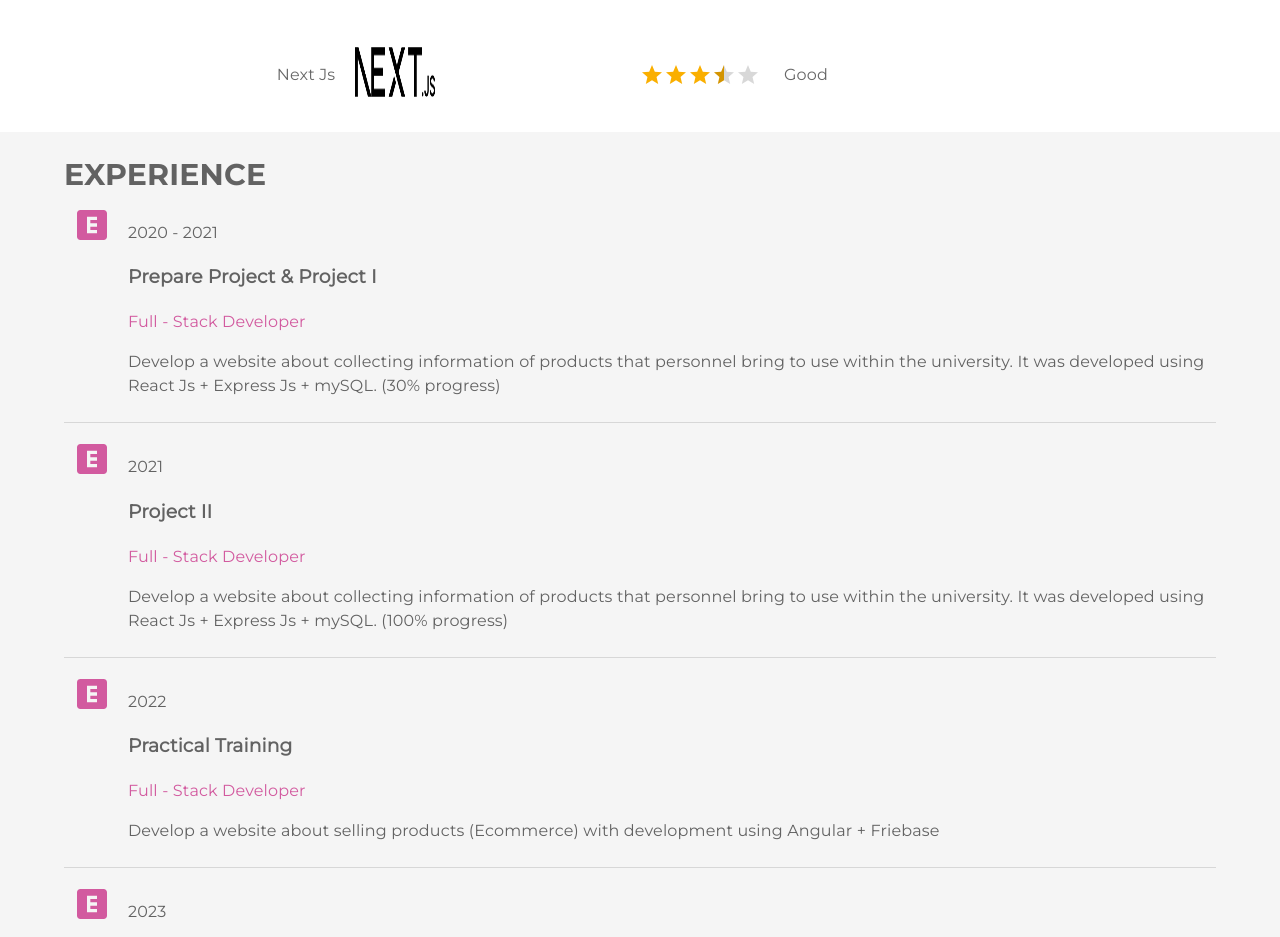
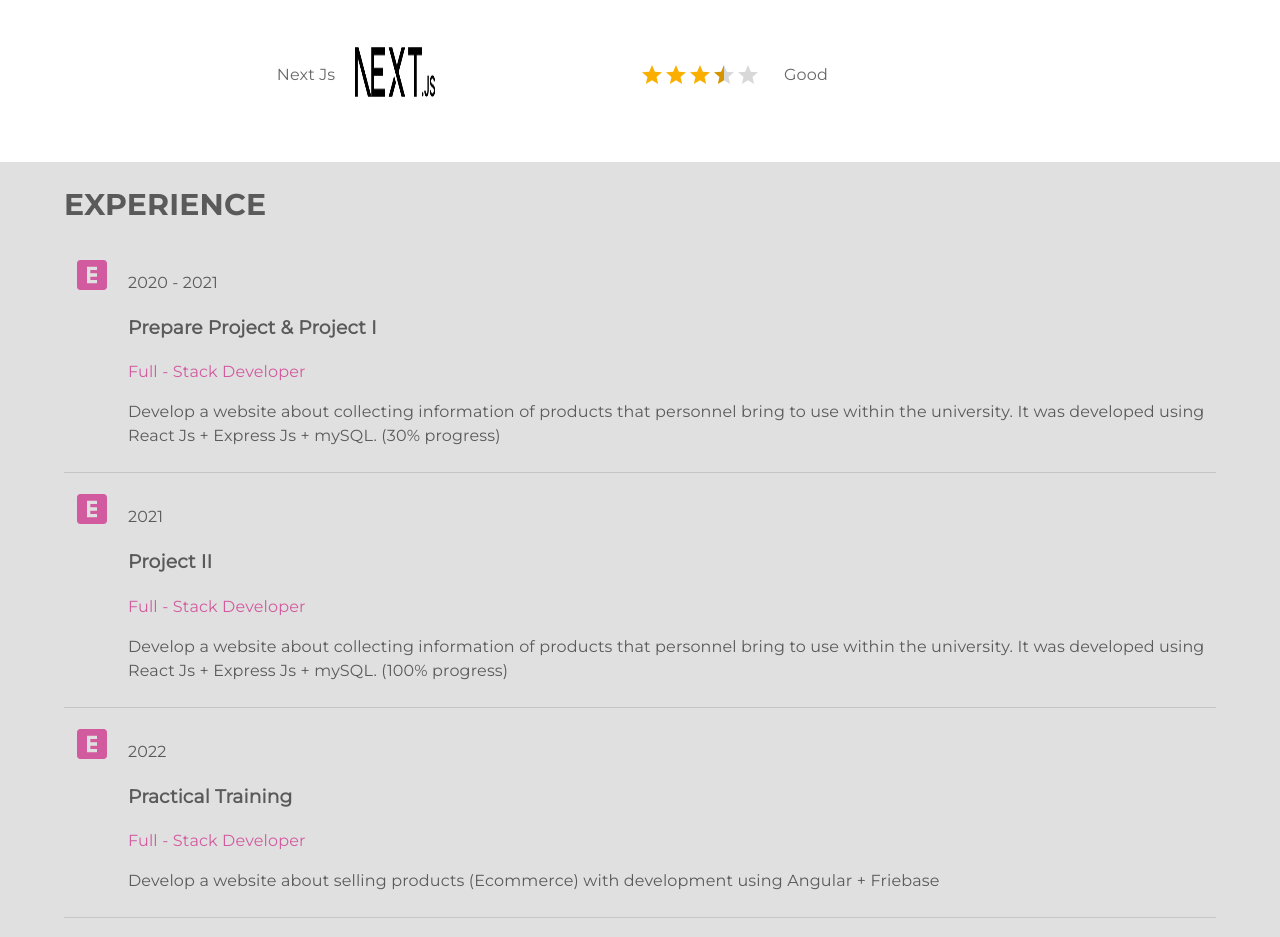
Before and after one commit to Muhammatsorin/next-portfolio, a Next.js app: page / in a window 1280 px wide. Shown: the part 1860-2797 px from the top of the page. Built offline with nearby package versions, Linux system fonts and the light colour scheme.

Commit message:
update style

```diff
--- a/components/contact/Contact.js
+++ b/components/contact/Contact.js
@@ -1,4 +1,4 @@
-import React , { useState } from 'react'
+import React, { useState } from 'react'
 import styles from '../contact/Contact.module.css'
 import CssBaseline from '@mui/material/CssBaseline';
 import Box from '@mui/material/Box';
@@ -62,7 +62,7 @@ const Contact = (props) => {
                         </Grid>
                     </Grid>
                     <FormControl>
-                        <Grid container rowSpacing={1} columnSpacing={{ xs: 1, sm: 2, md: 3 }} sx={{ marginTop: '30px' }}>
+                        <Grid container rowSpacing={1} columnSpacing={{ xs: 1, sm: 2, md: 3 }} sx={{ marginTop: '30px' }} className={styles.form_item}>
                             <Grid item xs={12} md={6}>
                                 <Item className={styles.item_form}>
                                     <p>Your Name :</p>
--- a/components/experience/Exp.js
+++ b/components/experience/Exp.js
@@ -109,7 +109,7 @@ const Exp = (props) => {
 }
 
 const Exp_wrapper = styled('div')({
-    backgroundColor: '#F5F5F5'
+    backgroundColor: '#E0E0E0'
 })
 
 export default Exp
--- a/components/experience/Exp.module.css
+++ b/components/experience/Exp.module.css
@@ -3,7 +3,7 @@
 }
 
 .title {
-    margin: 0;
+    margin-top: 30px;
     padding-top: 20px;
     font-family: 'Montserrat-bold';
     text-transform: uppercase;
@@ -18,6 +18,11 @@
 
 .item_wrap .item_icon {
     color: #d25a9f;
+    background-color: #E0E0E0;
+}
+
+.item_wrap .item_des {
+    background-color: #E0E0E0;
 }
 
 .item_wrap .item_des .nature_of_work .p1 {
--- a/components/profile/Profile.js
+++ b/components/profile/Profile.js
@@ -100,7 +100,7 @@ const Profile = (props) => {
 }
 
 const Profile_Wrapper = styled('div')({
-    backgroundColor: '#F5F5F5'
+    backgroundColor: '#E0E0E0'
 })
 
 
--- a/components/profile/Profile.module.css
+++ b/components/profile/Profile.module.css
@@ -15,6 +15,7 @@
     display: flex;
     align-items: center;
     letter-spacing: 0.1em;
+    background-color: #E0E0E0;
 }
 
 .item1::before {
@@ -39,12 +40,14 @@
 
 .grid2 {
     margin-bottom: 20px;
+
 }
 
 .item2 {
     display: flex;
     flex-direction: column;
     align-items: center;
+    background-color: #E0E0E0;
 }
 
 .details {
@@ -64,6 +67,7 @@
     display: flex;
     flex-direction: column;
     align-items: center;
+    background-color: #E0E0E0;
 }
 
 .btn {
@@ -76,10 +80,15 @@
     color: white;
 }
 
+.my_educate {
+    background-color: #E0E0E0;
+}
+
 .education {
     display: flex;
     flex-direction: column;
     text-align: start;
+
 }
 
 .university {
--- a/components/skill/Skill.js
+++ b/components/skill/Skill.js
@@ -33,7 +33,7 @@ const Skill = (props) => {
         fontFamily: 'Montserrat',
         padding: theme.spacing(1),
         color: theme.palette.text.secondary,
-        borderRadius: '0px',
+        borderRadius: 'none',
         boxShadow: 'none',
     }));
 
```
